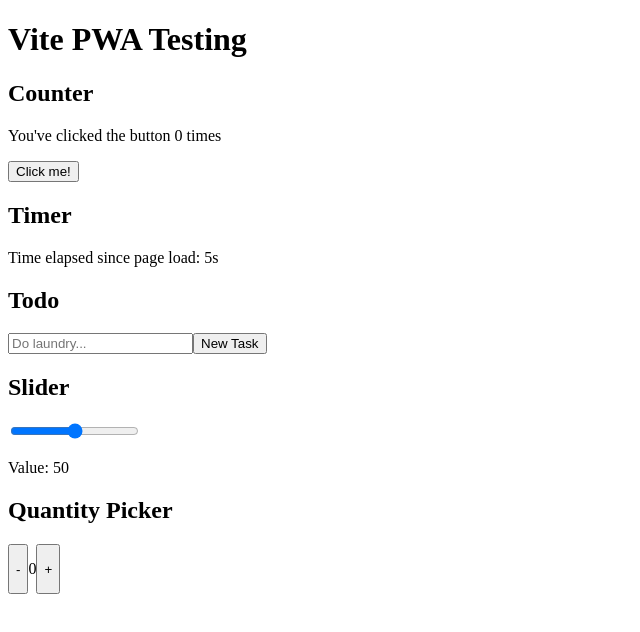
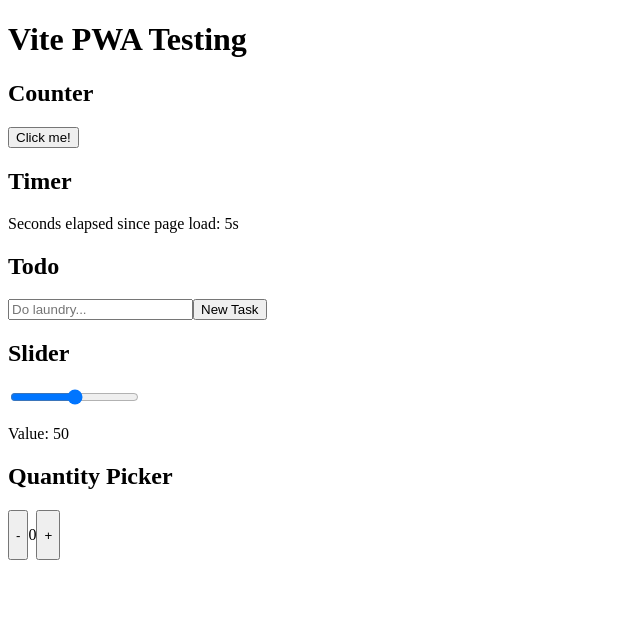
Before and after one commit to TarsiSurdi/vite-pwa, a React (Vite) app: page / in a window 1280 px wide. Shown: the top 632 px of the page, without its empty margins (0-640 px from the left). Built offline with nearby package versions, Linux system fonts and the light colour scheme.

Commit message:
feat: implemented most of the elements as Class Components

```diff
--- a/src/App.tsx
+++ b/src/App.tsx
@@ -1,4 +1,5 @@
-import { Counter, Timer, Todo, Slider, QuantityPicker } from "./components";
+import { Slider, QuantityPicker } from "./components";
+import { Counter, Timer, Todo } from "./classComponents";
 
 function App() {
   return (
--- /dev/null
+++ b/src/classComponents/Counter.tsx
@@ -0,0 +1,32 @@
+import { Component } from "react";
+
+interface CounterState {
+  count: number;
+}
+
+export class Counter extends Component<object, CounterState> {
+  constructor(props: object) {
+    super(props);
+
+    this.state = {count: 0};
+
+    this.handleClick = this.handleClick.bind(this);
+  }
+
+  handleClick() {
+    const {count} = this.state;
+    this.setState({count: count + 1});
+  }
+
+  render() {
+    const {count} = this.state;
+
+    return(
+      <div id="counter">
+        <h2>Counter</h2>
+        {count > 0 && <p>You&apos;ve clicked the button {count} time{count > 1 && "s"}!</p>}
+        <button onClick={this.handleClick}>Click me!</button>
+      </div>
+    );
+  }
+}
--- /dev/null
+++ b/src/classComponents/Timer.tsx
@@ -0,0 +1,37 @@
+import { Component } from "react";
+
+interface TimerState {
+  seconds: number;
+}
+
+export class Timer extends Component<object, TimerState> {
+  private intervalId: ReturnType<typeof setInterval> = setInterval(() => {return;});
+
+  constructor(props: object) {
+    super(props);
+
+    this.state = {seconds: 0};
+  }
+
+  componentDidMount(): void {
+    this.intervalId = setInterval(() => {
+      const {seconds} = this.state;
+      this.setState({seconds: seconds + 1});
+    }, 1000);
+  }
+
+  componentWillUnmount(): void {
+    clearInterval(this.intervalId);
+  }
+
+  render() {
+    const {seconds} = this.state;
+
+    return(
+      <div id="timer">
+        <h2>Timer</h2>
+        <p>Seconds elapsed since page load: {seconds}s</p>
+      </div>
+    );
+  }
+}
--- /dev/null
+++ b/src/classComponents/Todo.tsx
@@ -0,0 +1,66 @@
+import { ChangeEvent, Component, FormEvent } from "react";
+
+interface TaskI {
+  id: number;
+  body: string;
+}
+
+interface TodoState {
+  newTask: string;
+  allTasks: TaskI[];
+}
+
+export class Todo extends Component<object, TodoState> {
+  constructor(props: object) {
+    super(props);
+
+    this.state = {allTasks: [], newTask: ""};
+
+    this.handleChange = this.handleChange.bind(this);
+    this.handleSubmit = this.handleSubmit.bind(this);
+  }
+
+  handleChange(event: ChangeEvent<HTMLInputElement>) {
+    const {value} = event.target;
+    this.setState({newTask: value});
+  }
+
+  handleSubmit(event: FormEvent) {
+    event.preventDefault();
+
+    const {allTasks, newTask} = this.state;
+
+    const taskToAdd: TaskI = {
+      id: Math.random(),
+      body: newTask.trim(),
+    };
+
+    if(taskToAdd.body) {
+      this.setState({allTasks: [...allTasks, taskToAdd]});
+    }
+
+    this.setState({newTask: ""});
+  }
+
+  handleDelete(id: number) {
+    const {allTasks} = this.state;
+    this.setState({allTasks: allTasks.filter((task) => task.id !== id)});
+  }
+
+  render() {
+    const {allTasks, newTask} = this.state;
+
+    return(
+      <div id="todo">
+        <h2>Todo</h2>
+        <ul>
+          {allTasks.map((task) => <li key={task.id}>{task.body}<button onClick={() => this.handleDelete(task.id)}>X</button></li>)}
+        </ul>
+        <form onSubmit={this.handleSubmit}>
+          <input type="text" value={newTask} onChange={this.handleChange} placeholder="Do laundry..." />
+          <button type="submit">New Task</button>
+        </form>
+      </div>
+    );
+  }
+}
--- /dev/null
+++ b/src/classComponents/index.ts
@@ -0,0 +1,3 @@
+export * from "./Counter";
+export * from "./Timer";
+export * from "./Todo";
--- a/src/components/QuantityPicker.tsx
+++ b/src/components/QuantityPicker.tsx
@@ -1,4 +1,4 @@
-import {useState} from 'react';
+import {useState} from "react";
 
 export function QuantityPicker() {
   const [quantity, setQuantity] = useState(0);
@@ -14,7 +14,7 @@ export function QuantityPicker() {
   return(
     <div id="quantityPicker">
       <h2>Quantity Picker</h2>
-      <form style={{display: 'flex', width: '150px', justifyContent: 'spaceBetween'}}>
+      <form style={{display: "flex", width: "150px", justifyContent: "spaceBetween"}}>
         <button type="button" onClick={decreaseQuantity}>-</button>
         <p>{quantity}</p>
         <button type="button" onClick={increaseQuantity}>+</button>
```
